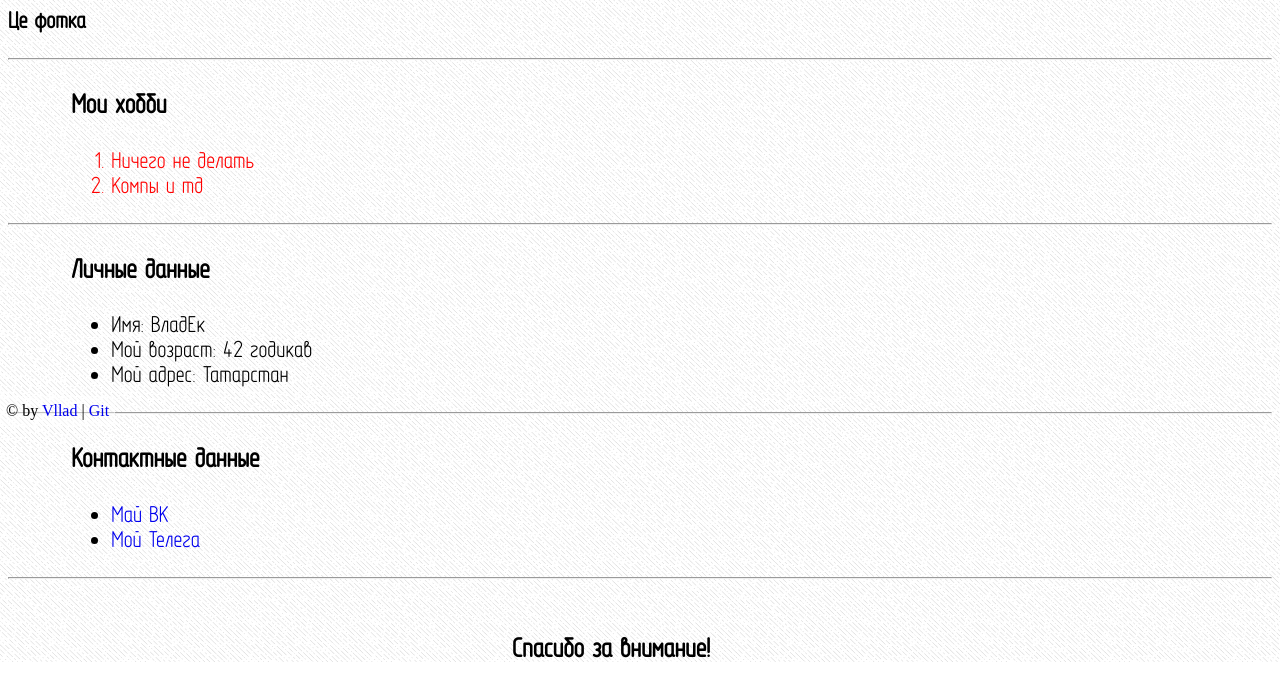
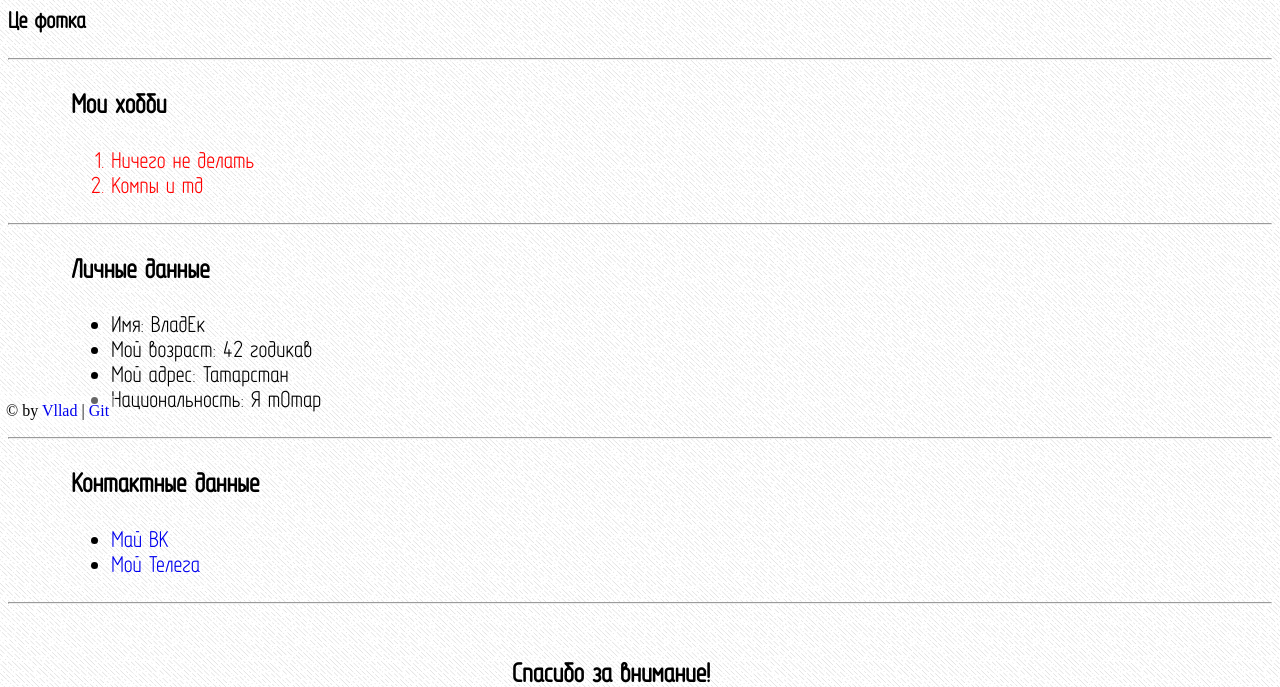
Before and after one commit to Gametz/infa, a plain HTML site: page index.html in a window 1280 px wide. Shown: the part 358-1045 px from the top of the page. Before the commit the page ends 1020 px from the top, so only its background shows below. Drawn offline with Linux system fonts and the light colour scheme.

Commit message:
т0тар

```diff
--- a/index.html
+++ b/index.html
@@ -32,6 +32,7 @@
 		<LI>Имя: ВладЕк</LI>
 		<LI>Мой возраст: 42 годикав</LI>
 		<LI>Мой адрес: Татарстан</LI>
+		<li>Национальность: Я т0тар</li>
 	</UL>
 </div>
 	<hr>
```
